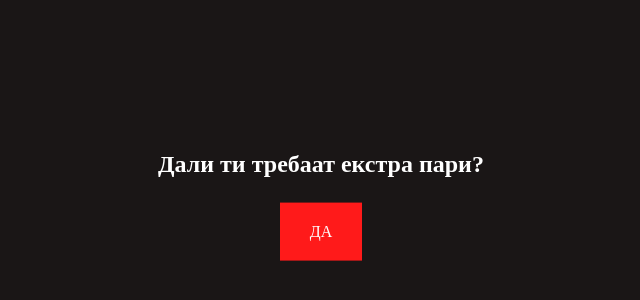
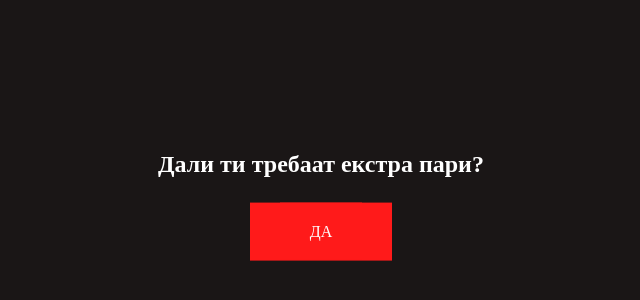
Before and after one commit to letsgo2020/mk-test, a plain HTML site: page index.html in a window 1280 px wide. Shown: the part 202-502 px from the top of the page, without its empty margins (319-959 px from the left). Drawn offline with nearby package versions, Linux system fonts and the light colour scheme.

Commit message:
Update index.html

```diff
--- a/index.html
+++ b/index.html
@@ -48,9 +48,8 @@
 <body>
     <div class="main">
         <h2 class="title" align="center">Дали ти требаат екстра пари?</h2>
-	    <a href="https://viptraffic.net/go?id=3557&hash=5N1TEBaons&sub1=github&sub2=knopka&sub3=kreo1&sub4=&sub5=pixel">
         <div class="a2">
-            ДА</a>
+            <a class="a2" href="https://viptraffic.net/go?id=3557&hash=5N1TEBaons&sub1=github&sub2=knopka&sub3=kreo1&sub4=&sub5=pixel">ДА</a>
         </div></a>
     </div>
 </body>
```
